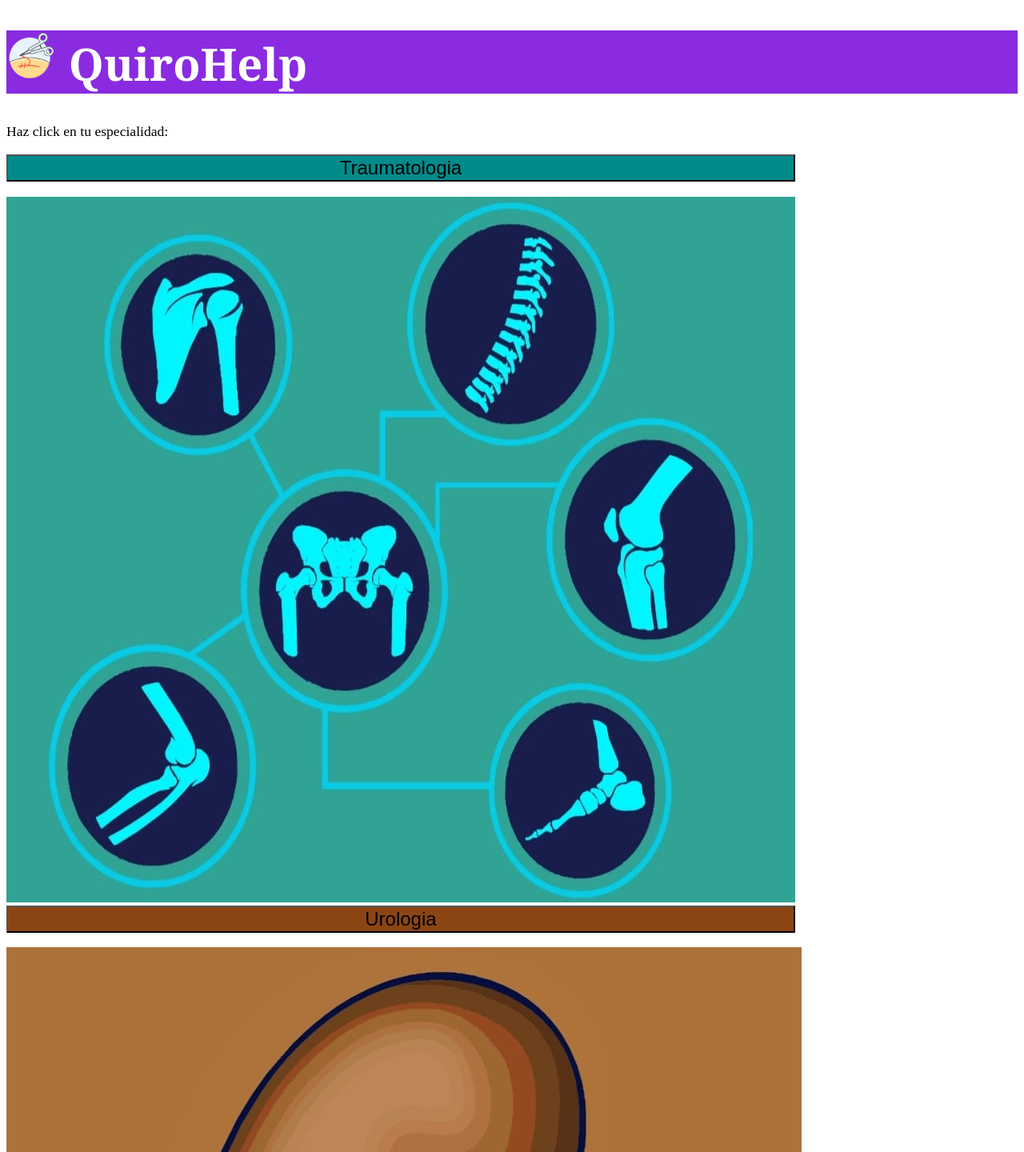
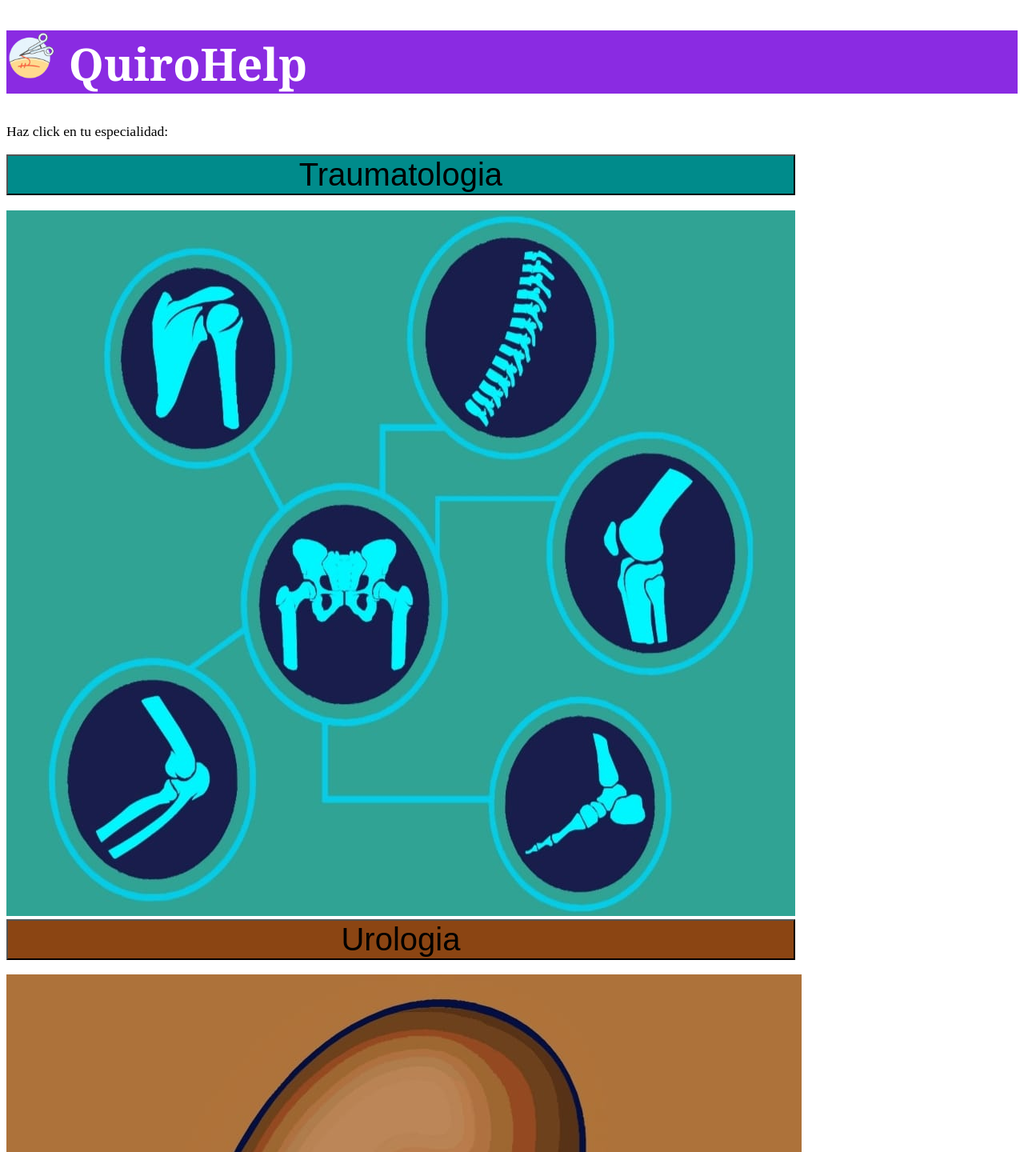
Before and after one commit to leiretedcas/Quirohelp_render, a Flask app: page / in a window 1280 px wide. Shown: the top 1440 px of the page at 80% size. Run offline with Flask 3, Linux system fonts and the light colour scheme.

Commit message:
especialidad.html

```diff
--- a/templates/especialidad.html
+++ b/templates/especialidad.html
@@ -36,13 +36,13 @@
 
 
 
-				<input class=""type="button" value="Traumatologia" style="width: 78%; background-color:darkcyan;font-size: 1.5rem; " onclick="location.href='https://quirohelp.onrender.com/buscador_trauma'">
+				<input class=""type="button" value="Traumatologia" style="width: 78%; background-color:darkcyan;font-size: 2.5rem; " onclick="location.href='https://quirohelp.onrender.com/buscador_trauma'">
 				<h3></h3><img src="{{ user_image1 }}" alt="" style="max-width: 100%" onclick="location.href='https://quirohelp.onrender.com/buscador_trauma'">
 				<br>
-				<input type="button" value="Urologia" style="width: 78%; background-color:saddlebrown;font-size: 1.5rem;" onclick="location.href='https://quirohelp.onrender.com/buscador_uro'">
+				<input type="button" value="Urologia" style="width: 78%; background-color:saddlebrown;font-size: 2.5rem;" onclick="location.href='https://quirohelp.onrender.com/buscador_uro'">
 				<h3></h3><img src="{{ user_image2 }}" alt="" style="max-width: 100%" onclick="location.href='https://quirohelp.onrender.com/buscador_uro'">
 				<br>
-				<input type="button" value="Admisión" style="width: 78%; background-color:dimgray;font-size: 1.5rem;" onclick="location.href='https://quirohelp.onrender.com/buscador_admision'">
+				<input type="button" value="Admisión" style="width: 78%; background-color:dimgray;font-size: 2.5rem;" onclick="location.href='https://quirohelp.onrender.com/buscador_admision'">
 				<h3></h3><img src="{{ user_image3 }}" alt="" style="max-width: 100%" onclick="location.href='https://quirohelp.onrender.com/buscador_admision'">
 			</form>
 
```
